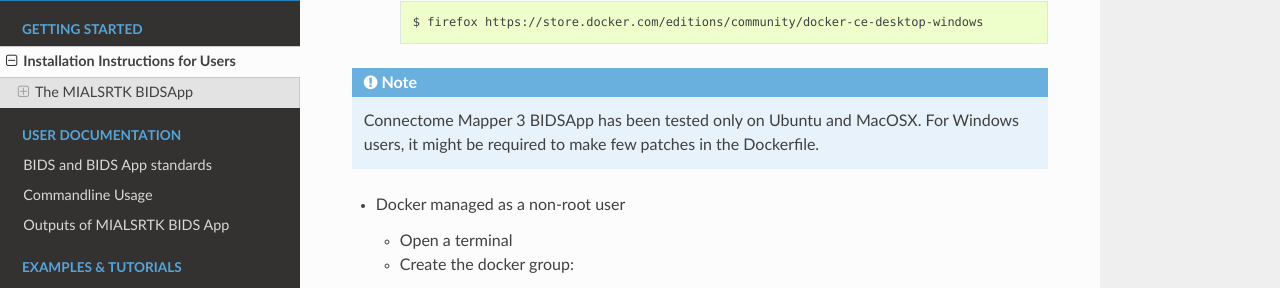
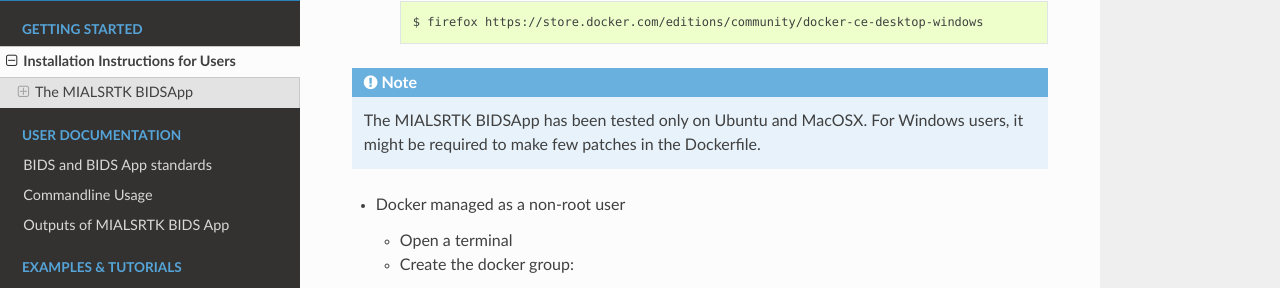
Before and after one commit to Medical-Image-Analysis-Laboratory/mialsuperresolutiontoolkit, a Sphinx documentation site: the page built from documentation/installation.rst, in a window 1280 px wide and 900 px high, scrolled down 664 px. Shown: the part 147-435 px from the top of the window. Built offline with Sphinx 7.4.7 and the Read the Docs theme 2.0.0, drawn with Linux system fonts in a browser that asks for light colours; the version number could not be read and is left out.

Commit message:
Update installation.rst
Change connectome mapper to mialsrtk

```diff
--- a/documentation/installation.rst
+++ b/documentation/installation.rst
@@ -41,7 +41,7 @@ Prerequisites
 
     $ firefox https://store.docker.com/editions/community/docker-ce-desktop-windows
 
-.. note:: Connectome Mapper 3 BIDSApp has been tested only on Ubuntu and MacOSX. For Windows users, it might be required to make few patches in the Dockerfile.
+.. note:: The MIALSRTK BIDSApp has been tested only on Ubuntu and MacOSX. For Windows users, it might be required to make few patches in the Dockerfile.
 
 
 * Docker managed as a non-root user
```
